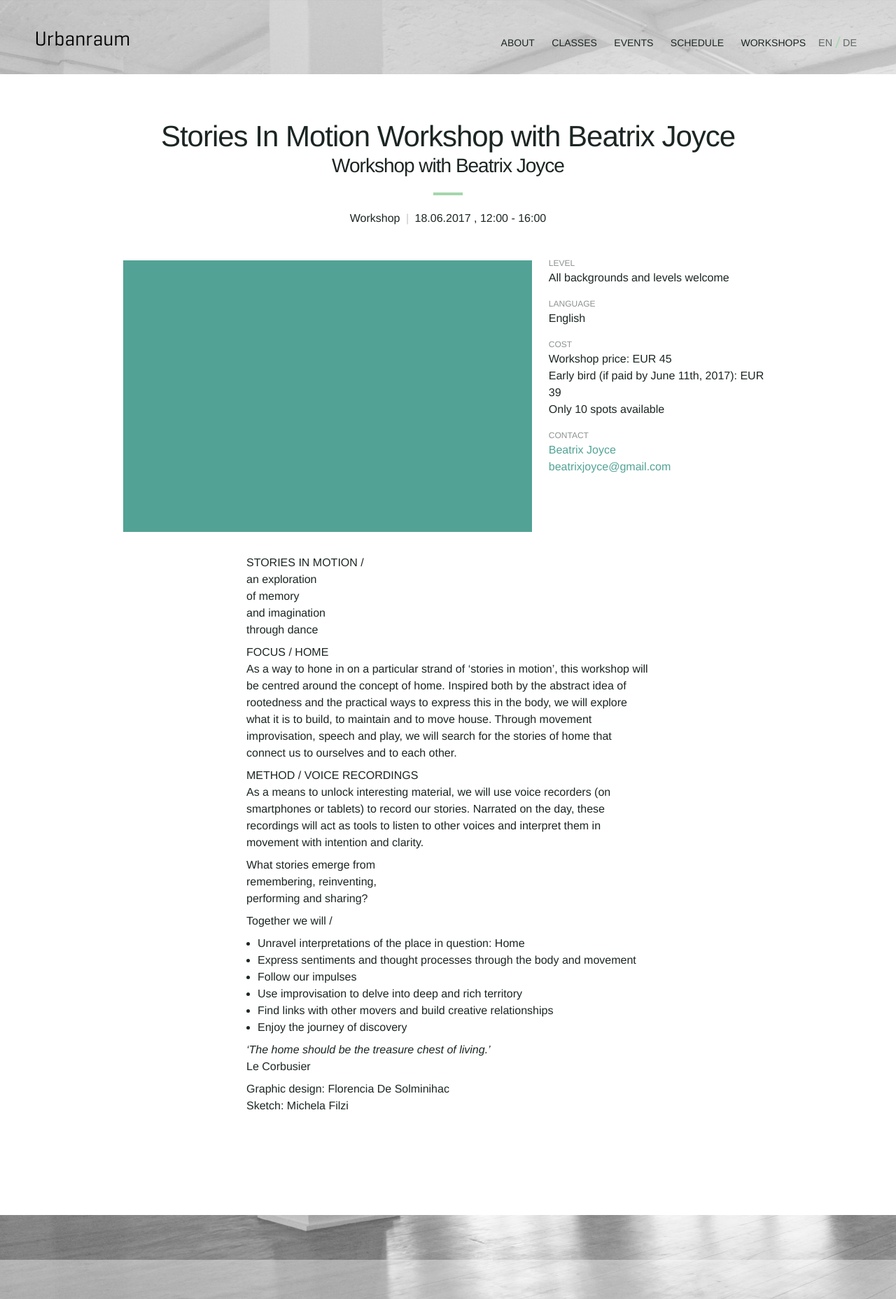
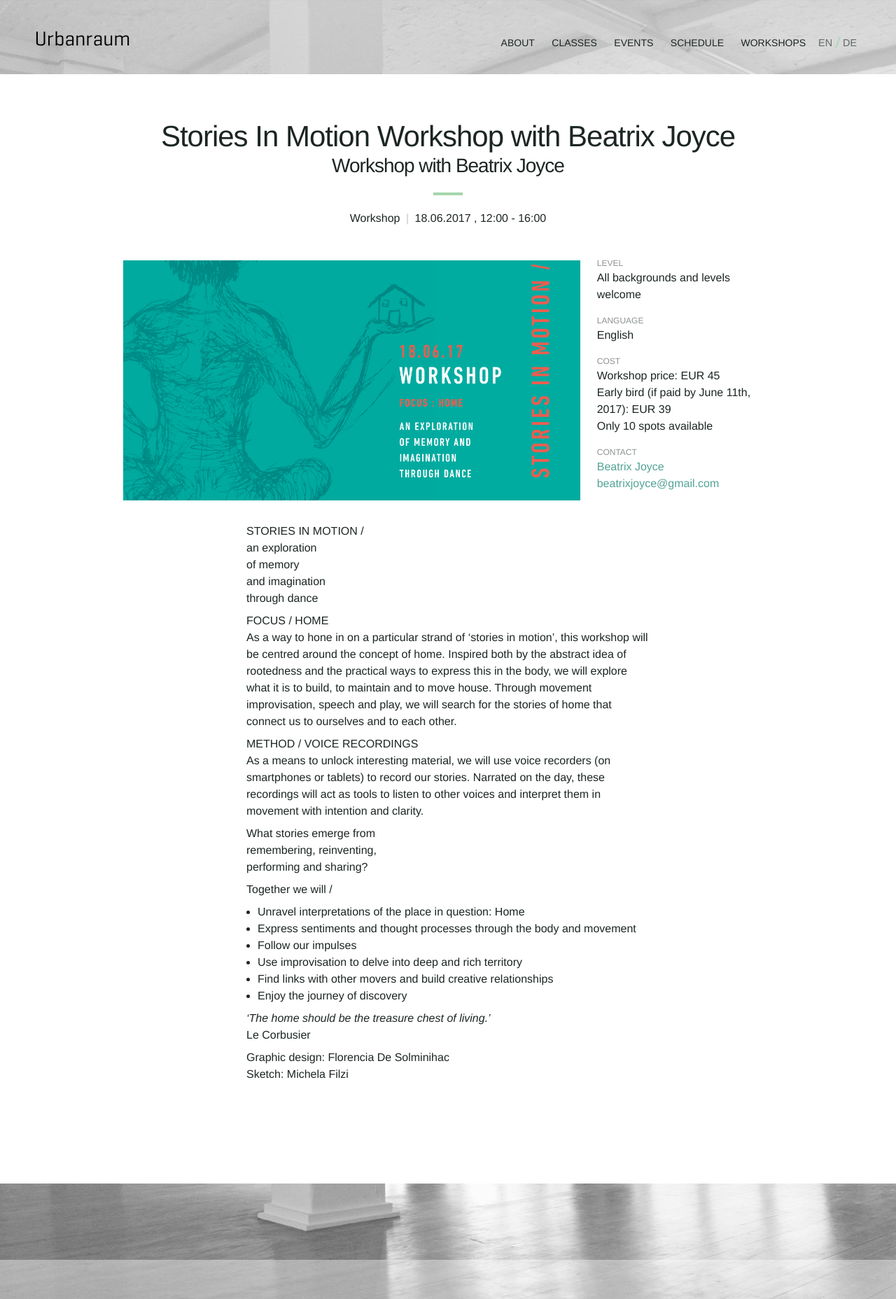
Before and after one commit to Kriesse/urbanraum, a Jekyll site: the page built from _workshops/stories-in-motion.md, in a window 1280 px wide. Shown: the whole page at 70% size. Built offline with Jekyll 4.4.1, drawn with Linux system fonts in a browser that asks for light colours; nearby versions of some CDN libraries.

Commit message:
Create stories-in-motion.md

```diff
--- a/_workshops/stories-in-motion.md
+++ b/_workshops/stories-in-motion.md
@@ -7,7 +7,7 @@ date_de: "18.06.2017"
 time: 12:00pm
 endtime: 04:00pm
 
-image:
+image: "workshop-stories-in-motion-june.jpg"
 
 title_en: "Stories In Motion Workshop with Beatrix Joyce"
 title_de: "Stories In Motion"
```
